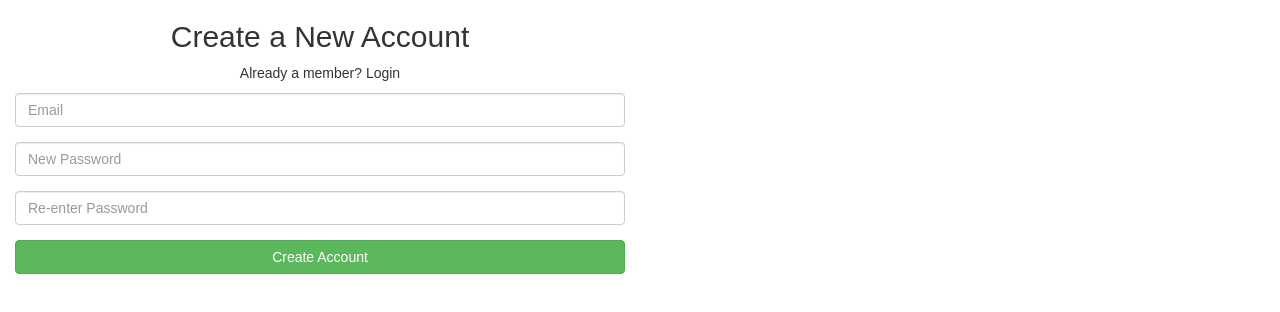
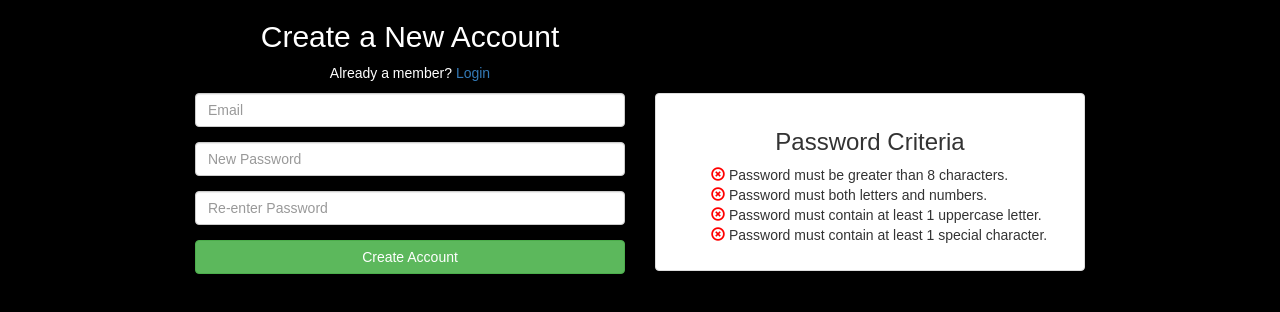
Before and after one commit to CharlesMThomas/React-Sign-Up-Form, a React (Create React App) app: page / in a window 1280 px wide. Shown: the top 312 px of the page. Built offline with nearby package versions, Linux system fonts and the light colour scheme.

Commit message:
Update styling and stub password criteria feature

```diff
--- a/src/App.js
+++ b/src/App.js
@@ -12,10 +12,15 @@ class App extends Component {
   }
   render() {
     return (
-      <div className="App">
+      <div className="App container">
+        <div className="row">
+          <div className="col-xs-12 col-sm-6">
+            <h2 className="header">Create a New Account</h2>
+            <p className="sub-header">Already a member? <a className="login">Login</a></p>
+          </div>
+        </div>
+        <div className="row">
           <div className="col-xs-12 col-sm-6 col-md-6 col-lg-6">
-          <h2>Create a New Account</h2>
-          <p>Already a member? Login</p>
             <form>
               <div className="form-group">
                 <input type="email" className="form-control" placeholder="Email" />
@@ -29,6 +34,20 @@ class App extends Component {
               <button type="submit" className="btn btn-success btn-block">Create Account</button>
             </form>
           </div>
+          <div className="col-xs-12 col-sm-6 col-md-6 col-lg-6">
+            <div className="panel panel-default">
+              <div className="panel-body">
+                <h3>Password Criteria</h3>
+                <ul>
+                  <li className="text-left"><span className="glyphicon glyphicon-remove-circle" aria-hidden="true"></span> Password must be greater than 8 characters.</li>
+                  <li className="text-left"><span className="glyphicon glyphicon-remove-circle" aria-hidden="true"></span> Password must both letters and numbers.</li>
+                  <li className="text-left"><span className="glyphicon glyphicon-remove-circle" aria-hidden="true"></span> Password must contain at least 1 uppercase letter.</li>
+                  <li className="text-left"><span className="glyphicon glyphicon-remove-circle" aria-hidden="true"></span> Password must contain at least 1 special character.</li>
+                </ul>
+              </div>
+            </div>
+          </div>
+        </div>
       </div>
     );
   }
--- a/src/index.css
+++ b/src/index.css
@@ -2,4 +2,21 @@ body {
   margin: 0;
   padding: 0;
   font-family: sans-serif;
+  background: #000;
 }
+
+ul {
+  list-style-type: none;
+}
+
+.glyphicon-remove-circle {
+  color: red;
+}
+
+.header, .sub-header {
+  color: #fff;
+}
+
+.container {
+  max-width: 920px;
+}
```
Lines whose indentation alone changed are shown as unchanged.
